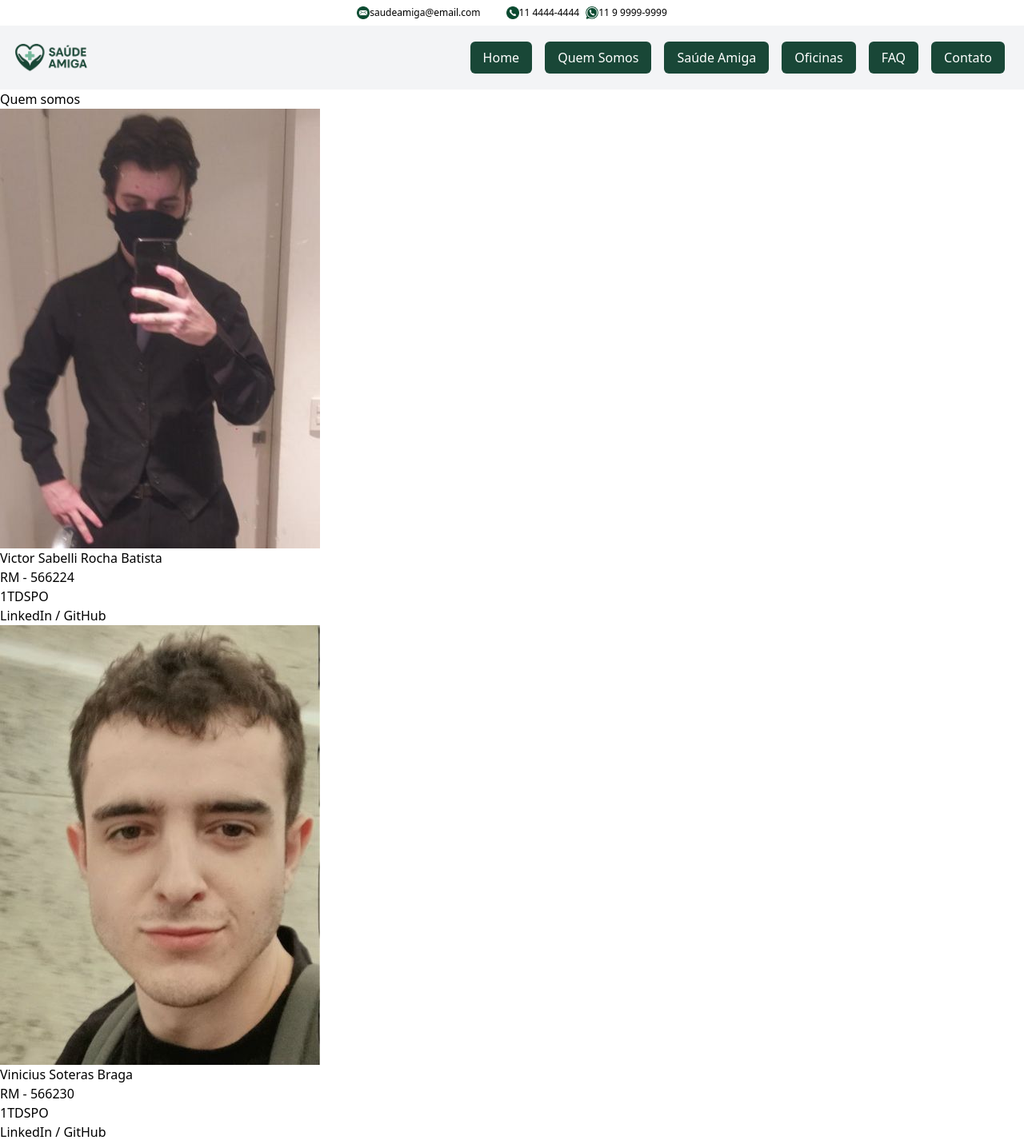
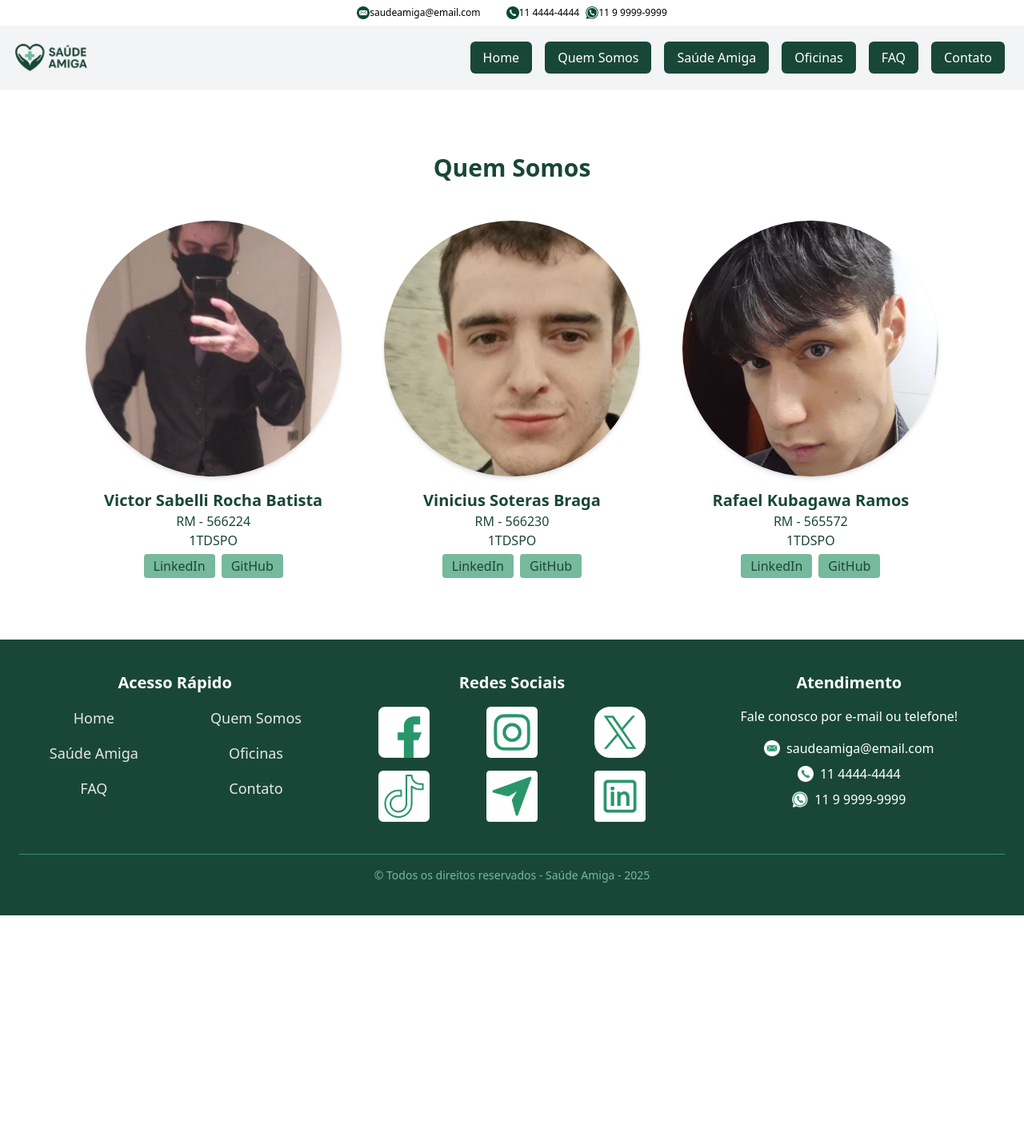
Before and after one commit to saude-amiga/react-amigo, a React (Vite) app: page /quem-somos in a window 1280 px wide. Shown: the top 1426 px of the page at 80% size. After the commit the page ends 1145 px from the top, so only its background shows below. Built offline with nearby package versions, Linux system fonts and the light colour scheme.

Commit message:
Conteúdo da página Quem Somos estilizada

```diff
--- a/src/routes/QuemSomos/index.tsx
+++ b/src/routes/QuemSomos/index.tsx
@@ -2,48 +2,52 @@ import img_sabelli from '../../img/victor-sabelli.jpg'
 import img_kuba from '../../img/rafael-kubagawa-ramos.jpg'
 import img_soteras from '../../img/vinicius-soteras-braga.jpg'
 
-export default function QuemSomos(){
-    return(
-    <main>
-        <div>
-        <section id="quem-somos">
+export default function QuemSomos() {
+  return (
+    <main className="bg-white text-[#194737]">
+      <div className="max-w-6xl mx-auto px-4 py-10">
+        <section id="quem-somos" className="bg-white text-[#194737] px-4 py-10">
+  <h1 className="text-3xl font-bold text-center mb-12">Quem Somos</h1>
 
-            <h1>Quem somos</h1>
-
-            <div>
-                <img src={img_sabelli} alt="Foto do integrante Victor Sabelli Rocha Batista - Jovem branco com cabelo e olhos castanhos"/>
-                    <div id="info-sabe">
-                        <h2>Victor Sabelli Rocha Batista</h2>
+  <div className="grid grid-cols-1 md:grid-cols-3 gap-8">
+    {/* Card 1 */}
+    <div className="flex flex-col items-center text-center">
+      <img src={img_sabelli} alt="Victor Sabelli" className="w-80 h-80 object-cover rounded-full shadow-md mb-4" />
+      <h2 className="text-xl font-semibold">Victor Sabelli Rocha Batista</h2>
       <p>RM - 566224</p>
       <p>1TDSPO</p>
-                    <a href="https://www.linkedin.com/in/victorsabelli/">LinkedIn / </a>
-                    <a href="https://github.com/Sabelli">GitHub</a>
+      <div className="mt-2 space-x-2">
+        <a href="https://www.linkedin.com/in/victorsabelli/" target="_blank" className="bg-[#76b99d] text-[#194737] px-3 py-1 rounded hover:bg-white transition">LinkedIn</a>
+        <a href="https://github.com/Sabelli" target="_blank" className="bg-[#76b99d] text-[#194737] px-3 py-1 rounded hover:bg-white transition">GitHub</a>
       </div>
     </div>
 
-            <div>
-                <img src={img_soteras} alt="Foto do integrante Vinicius Soteras Braga - Jovem branco com cabelo e olhos castanhos"/>
-                    <div id="info-vini">
-                        <h2>Vinicius Soteras Braga</h2>
+    {/* Card 2 */}
+    <div className="flex flex-col items-center text-center">
+      <img src={img_soteras} alt="Vinicius Soteras" className="w-80 h-80 object-cover rounded-full shadow-md mb-4" />
+      <h2 className="text-xl font-semibold">Vinicius Soteras Braga</h2>
       <p>RM - 566230</p>
       <p>1TDSPO</p>
-                    <a href="https://www.linkedin.com/in/vinicius-soteras-braga-60335516a/">LinkedIn / </a>
-                    <a href="https://github.com/BragaSoterasVinicius">GitHub</a>
+      <div className="mt-2 space-x-2">
+        <a href="https://www.linkedin.com/in/vinicius-soteras-braga-60335516a/" target="_blank" className="bg-[#76b99d] text-[#194737] px-3 py-1 rounded hover:bg-white transition">LinkedIn</a>
+        <a href="https://github.com/BragaSoterasVinicius" target="_blank" className="bg-[#76b99d] text-[#194737] px-3 py-1 rounded hover:bg-white transition">GitHub</a>
       </div>
     </div>
 
-            <div>
-                <img src={img_kuba} alt="Foto do integrante Rafael Kubagawa Ramos - Jovem branco com cabelo preto e olhos castanhos"/>
-                    <div id="info-rafa">
-                        <h2>Rafael Kubagawa Ramos</h2>
+    {/* Card 3 */}
+    <div className="flex flex-col items-center text-center">
+      <img src={img_kuba} alt="Rafael Kubagawa" className="w-80 h-80 object-cover rounded-full shadow-md mb-4" />
+      <h2 className="text-xl font-semibold">Rafael Kubagawa Ramos</h2>
       <p>RM - 565572</p>
       <p>1TDSPO</p>
-                    <a href="https://www.linkedin.com/in/rafael-kubagawa-ramos-243896330">LinkedIn / </a>
-                    <a href="https://github.com/Rafaelkubagawa">GitHub</a>
+      <div className="mt-2 space-x-2">
+        <a href="https://www.linkedin.com/in/rafael-kubagawa-ramos-243896330" target="_blank" className="bg-[#76b99d] text-[#194737] px-3 py-1 rounded hover:bg-white transition">LinkedIn</a>
+        <a href="https://github.com/Rafaelkubagawa" target="_blank" className="bg-[#76b99d] text-[#194737] px-3 py-1 rounded hover:bg-white transition">GitHub</a>
       </div>
     </div>
+  </div>
+</section>
 
-        </section>
       </div>
     </main>
   )
```
Lines whose indentation alone changed are shown as unchanged.
